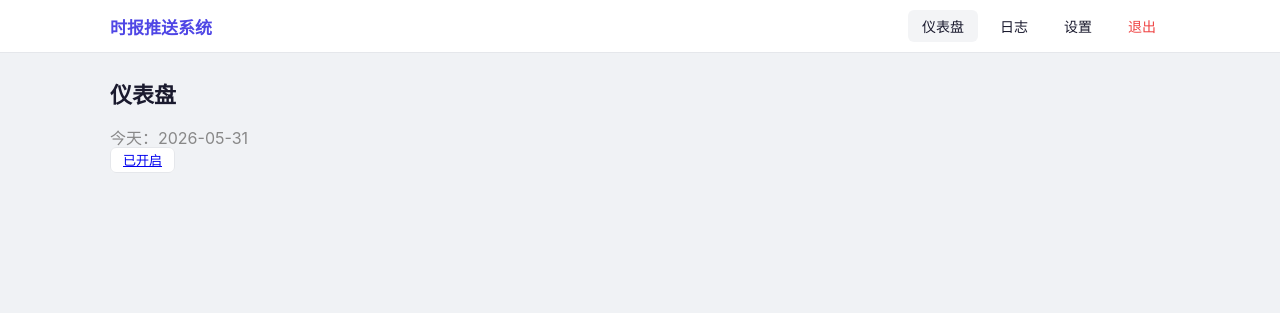
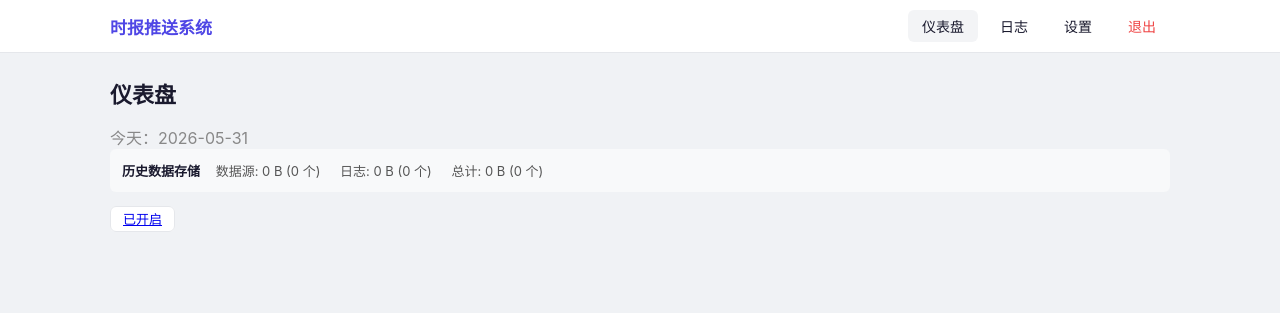
Before and after one commit to smryyyyy/time-data, a PHP site: page / in a window 1280 px wide. Shown: the top 313 px of the page. Run offline with PHP 8.4, Linux system fonts and the light colour scheme; the visitor is signed in with stand-in values (Sample User, id 1).

Commit message:
add: 仪表盘历史数据存储容量显示

```diff
--- a/src/Controllers/DashboardController.php
+++ b/src/Controllers/DashboardController.php
@@ -22,7 +22,39 @@ class DashboardController
                 $statuses[$h] = trim(file_get_contents($runLog));
             }
         }
-        render('dashboard', compact('hours', 'today', 'logText', 'statuses'));
+
+        // 历史数据存储容量
+        $storage = [];
+        $dirs = [
+            '数据源' => $config['data_dir'],
+            '临时文件' => $config['output_dir'] ?? ROOT . '/tmp',
+            '日志'  => $config['log_dir'],
+        ];
+        foreach ($dirs as $label => $dir) {
+            if (!is_dir($dir)) continue;
+            $size = 0;
+            $files = 0;
+            foreach (glob($dir . '/20*', GLOB_ONLYDIR) as $sub) {
+                $size += dirSize($sub);
+                $files++;
+            }
+            // 日志目录是 .log 文件，不是子目录
+            if ($label === '日志') {
+                $size = 0;
+                $files = 0;
+                foreach (glob($dir . '/20*.log') as $f) {
+                    $size += filesize($f);
+                    $files++;
+                }
+            }
+            $storage[$label] = ['size' => $size, 'files' => $files];
+        }
+        $storage['总计'] = [
+            'size' => array_sum(array_column($storage, 'size')),
+            'files' => array_sum(array_column($storage, 'files')),
+        ];
+
+        render('dashboard', compact('hours', 'today', 'logText', 'statuses', 'storage'));
     }
 
     public function run(): void
--- a/views/dashboard.php
+++ b/views/dashboard.php
@@ -1,6 +1,16 @@
 <?php $view = 'dashboard'; ?>
 <h1>仪表盘</h1>
 <p style="color:#888">今天：<?= h($today) ?></p>
+
+<!-- 存储容量 -->
+<div class="storage-bar" style="margin-bottom:16px;padding:12px;background:#f8f9fa;border-radius:6px;font-size:13px">
+    <strong>历史数据存储</strong>
+    <span style="margin-left:12px;color:#555">
+    <?php foreach ($storage as $label => $s): ?>
+        <span style="margin-right:16px"><?= h($label) ?>: <?= formatSize($s['size']) ?> (<?= $s['files'] ?> 个)</span>
+    <?php endforeach; ?>
+    </span>
+</div>
 
 <div class="filter-bar" style="margin-bottom:16px">
     <a href="?filter=on" class="btn btn-sm <?= ($_GET['filter'] ?? 'all') === 'on' ? 'btn-primary' : '' ?>">已开启</a>
```
